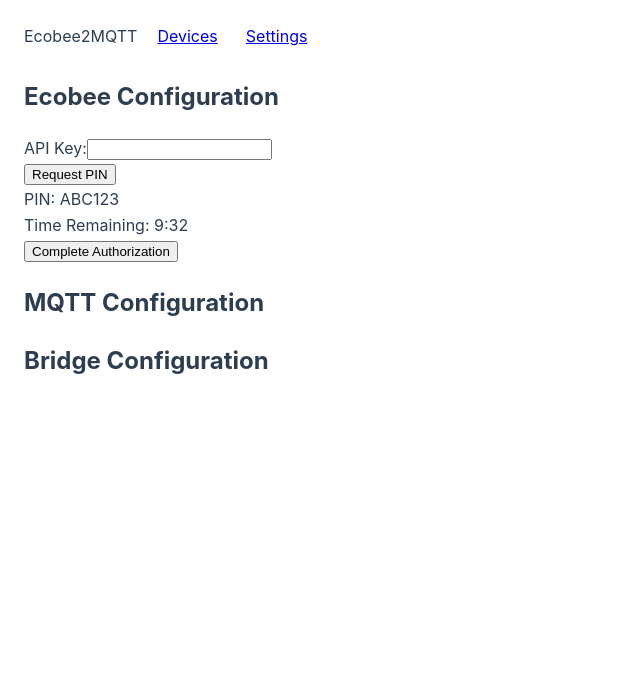
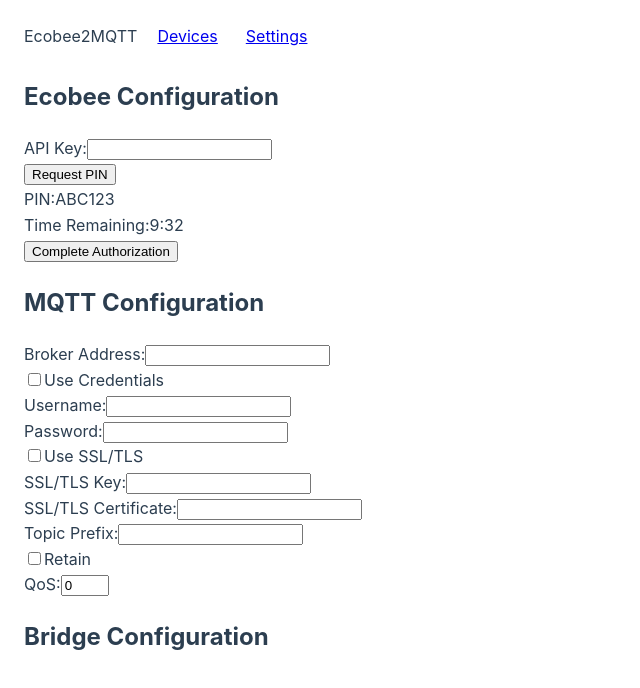
Before and after one commit to Drakmyth/Ecobee2MQTT, a Vue app: page /settings in a window 1280 px wide. Shown: the top 688 px of the page, without its empty margins (0-640 px from the left). Built offline with nearby package versions, Linux system fonts and the light colour scheme.

Commit message:
Add placeholder MQTT configuration form

```diff
--- a/src/components/EcobeeConfiguration.vue
+++ b/src/components/EcobeeConfiguration.vue
@@ -8,9 +8,9 @@
             <label for="apikey">API Key:</label>
             <input type="text" id="apikey" name="apikey" /><br />
             <button>Request PIN</button><br />
-            <span>PIN: </span>
+            <span>PIN:</span>
             <span>ABC123</span><br />
-            <span>Time Remaining: </span>
+            <span>Time Remaining:</span>
             <span>9:32</span><br />
             <button>Complete Authorization</button>
         </form>
--- a/src/components/MQTTConfiguration.vue
+++ b/src/components/MQTTConfiguration.vue
@@ -4,6 +4,28 @@
 <template>
     <div class="mqtt-config">
         <h2>MQTT Configuration</h2>
+        <form>
+            <label for="mqtt-broker">Broker Address:</label>
+            <input type="text" id="mqtt-broker" name="mqtt-broker" /><br />
+            <input type="checkbox" id="mqtt-credentials" />
+            <label for="mqtt-credentials">Use Credentials</label><br />
+            <label for="mqtt-username">Username:</label>
+            <input type="text" id="mqtt-username" name="mqtt-username" /><br />
+            <label for="mqtt-password">Password:</label>
+            <input type="text" id="mqtt-password" name="mqtt-password" /><br />
+            <input type="checkbox" id="mqtt-tls" />
+            <label for="mqtt-tls">Use SSL/TLS</label><br />
+            <label for="mqtt-sslkey">SSL/TLS Key:</label>
+            <input type="text" id="mqtt-sslkey" name="mqtt-sslkey" /><br />
+            <label for="mqtt-sslcert">SSL/TLS Certificate:</label>
+            <input type="text" id="mqtt-sslcert" name="mqtt-sslcert" /><br />
+            <label for="topic-prefix">Topic Prefix:</label>
+            <input type="text" id="mqtt-prefix" name="mqtt-prefix" /><br />
+            <input type="checkbox" id="mqtt-retain" />
+            <label for="mqtt-retain">Retain</label><br />
+            <label for="mqtt-qos">QoS:</label>
+            <input type="number" id="mqtt-qos" min="0" max="2" value="0" />
+        </form>
     </div>
 </template>
 
```
